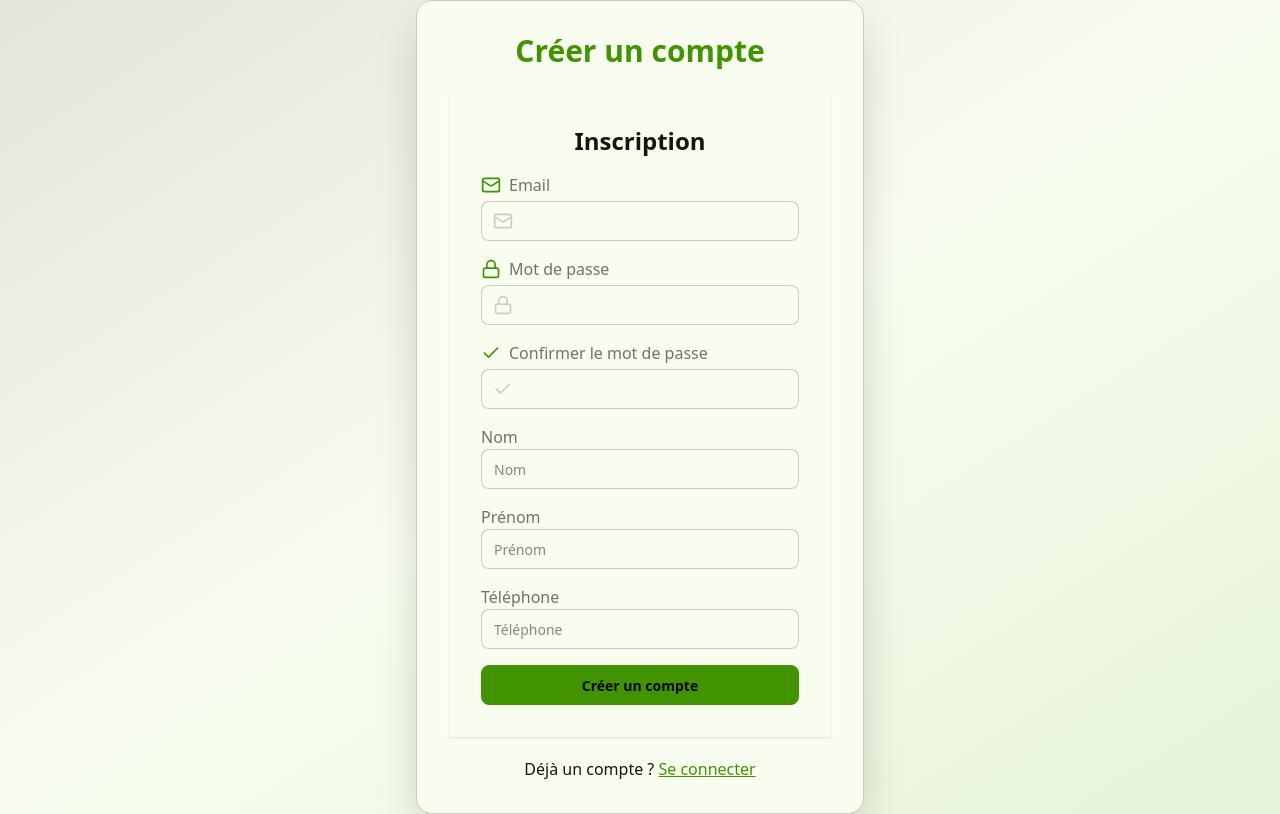
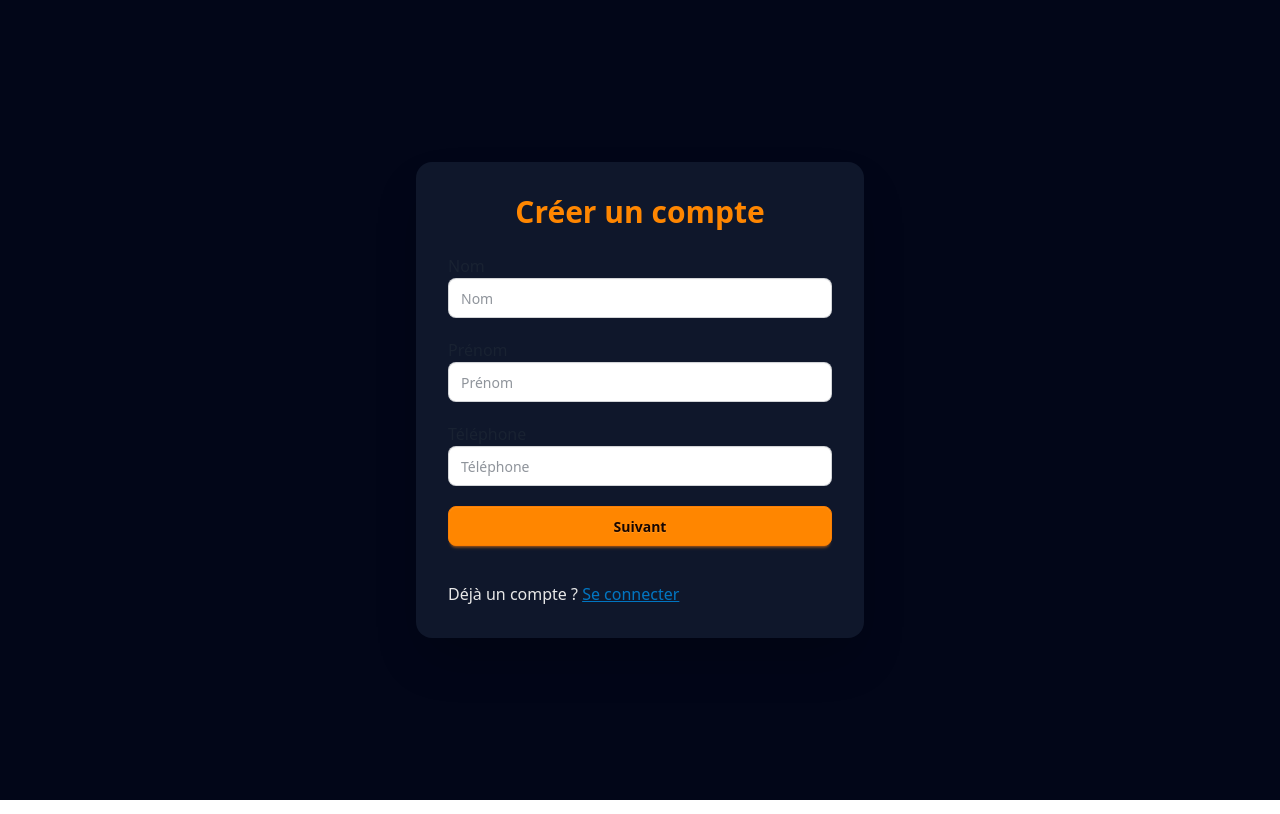
Before and after one commit to Dii11/Kajiko, a React (Vite) app: page /register in a window 1280 px wide. Built offline with nearby package versions, Linux system fonts and the light colour scheme.

Commit message:
amélioration style register page

```diff
--- a/src/auth/Register.jsx
+++ b/src/auth/Register.jsx
@@ -1,12 +1,20 @@
-import React from 'react';
-import { Formik, Form } from 'formik';
+import React, { useState } from 'react';
+import { Formik, Form, Field, ErrorMessage } from 'formik';
 import RegisterForm from './RegisterForm';
 import axios from 'axios';
 import { useNavigate } from 'react-router-dom';
 
 const API_URL = import.meta.env.VITE_API_URL;
 
-const validate = values => {
+const validateStep1 = values => {
+  const errors = {};
+  if (!values.nom) errors.nom = 'Nom requis';
+  if (!values.prenom) errors.prenom = 'Prénom requis';
+  if (!values.telephone) errors.telephone = 'Téléphone requis';
+  return errors;
+};
+
+const validateStep2 = values => {
   const errors = {};
   if (!values.email) {
     errors.email = 'Email requis';
@@ -30,24 +38,34 @@ const validate = values => {
 
 const Register = () => {
   const navigate = useNavigate();
+  const [step, setStep] = useState(1);
 
   return (
-    <div   data-theme="lemonade" className="
-
-    flex items-center justify-center min-h-screen bg-gradient-to-br from-base-200 via-base-100 to-primary/10">
-      <div className="w-full max-w-md p-8 bg-base-100 rounded-2xl shadow-2xl border border-base-300">
-        <h2 className="text-3xl font-bold text-center mb-6 text-primary">Créer un compte</h2>
+    <div className="flex items-center justify-center min-h-screen bg-slate-950">
+      <div className="w-full max-w-md p-8 bg-slate-900 rounded-2xl shadow-2xl">
+        <h2 className="text-3xl font-bold text-center mb-6 text-accent">Créer un compte</h2>
         <Formik
-          initialValues={{ email: '', password: '', confirmPassword: '' }}
-          validate={validate}
+          initialValues={{
+            nom: '',
+            prenom: '',
+            telephone: '',
+            email: '',
+            password: '',
+            confirmPassword: ''
+          }}
+          validate={step === 1 ? validateStep1 : validateStep2}
           onSubmit={async (values, { setSubmitting, setStatus, resetForm }) => {
             setStatus(null);
+            if (step === 1) {
+              setStep(2);
+              setSubmitting(false);
+              return;
+            }
             try {
-              console.log('Données envoyées à l\'API:', {
-                email: values.email,
-                password: values.password,
-              });
               const response = await axios.post(`${API_URL}/api/register`, {
+                nom: values.nom,
+                prenom: values.prenom,
+                telephone: values.telephone,
                 email: values.email,
                 password: values.password,
               });
@@ -66,20 +84,105 @@ const Register = () => {
             setSubmitting(false);
           }}
         >
-          {({ isSubmitting, status }) => (
-            <Form className="space-y-5">
-              <RegisterForm isSubmitting={isSubmitting} />
+          {({ isSubmitting, status, errors, touched, handleSubmit }) => (
+            <Form className="space-y-5" onSubmit={handleSubmit}>
+              {step === 1 && (
+                <>
+                  <div>
+                    <label className="label">
+                      <span className="label-text">Nom</span>
+                    </label>
+                    <Field name="nom" placeholder="Nom" className="input input-bordered w-full" />
+                    <ErrorMessage name="nom" component="div" className="text-error text-sm" />
+                  </div>
+                  <div>
+                    <label className="label">
+                      <span className="label-text">Prénom</span>
+                    </label>
+                    <Field name="prenom" placeholder="Prénom" className="input input-bordered w-full" />
+                    <ErrorMessage name="prenom" component="div" className="text-error text-sm" />
+                  </div>
+                  <div>
+                    <label className="label">
+                      <span className="label-text">Téléphone</span>
+                    </label>
+                    <Field name="telephone" placeholder="Téléphone" className="input input-bordered w-full" />
+                    <ErrorMessage name="telephone" component="div" className="text-error text-sm" />
+                  </div>
+                  <button
+                    type="submit"
+                    className="btn btn-accent w-full"
+                    disabled={isSubmitting}
+                  >
+                    Suivant
+                  </button>
+                </>
+              )}
+              {step === 2 && (
+                <>
+                  <div>
+                    <label className="label">
+                      <span className="label-text">Email</span>
+                    </label>
+                    <Field
+                      type="email"
+                      name="email"
+                      className="input input-bordered w-full"
+                      autoComplete="username"
+                    />
+                    <ErrorMessage name="email" component="div" className="text-error text-sm" />
+                  </div>
+                  <div>
+                    <label className="label">
+                      <span className="label-text">Mot de passe</span>
+                    </label>
+                    <Field
+                      type="password"
+                      name="password"
+                      className="input input-bordered w-full"
+                      autoComplete="new-password"
+                    />
+                    <ErrorMessage name="password" component="div" className="text-error text-sm" />
+                  </div>
+                  <div>
+                    <label className="label">
+                      <span className="label-text">Confirmer le mot de passe</span>
+                    </label>
+                    <Field
+                      type="password"
+                      name="confirmPassword"
+                      className="input input-bordered w-full"
+                      autoComplete="new-password"
+                    />
+                    <ErrorMessage name="confirmPassword" component="div" className="text-error text-sm" />
+                  </div>
+                  <button
+                    type="submit"
+                    className="btn btn-accent w-full"
+                    disabled={isSubmitting}
+                  >
+                    Créer un compte
+                  </button>
+                  <button
+                    type="button"
+                    className="btn btn-ghost w-full mt-2"
+                    onClick={() => setStep(1)}
+                  >
+                    Retour
+                  </button>
+                </>
+              )}
               {status && status.success && (
                 <div className="alert alert-success mt-4">{status.success}</div>
               )}
               {status && status.error && (
                 <div className="alert alert-error mt-4">{status.error}</div>
               )}
-              <div className="text-center mt-4">
+              <div className="text-base-200 mt-4">
                 <span>Déjà un compte ? </span>
                 <button
                   type="button"
-                  className="link link-primary"
+                  className="link link-secondary"
                   onClick={() => navigate('/login')}
                 >
                   Se connecter
```
